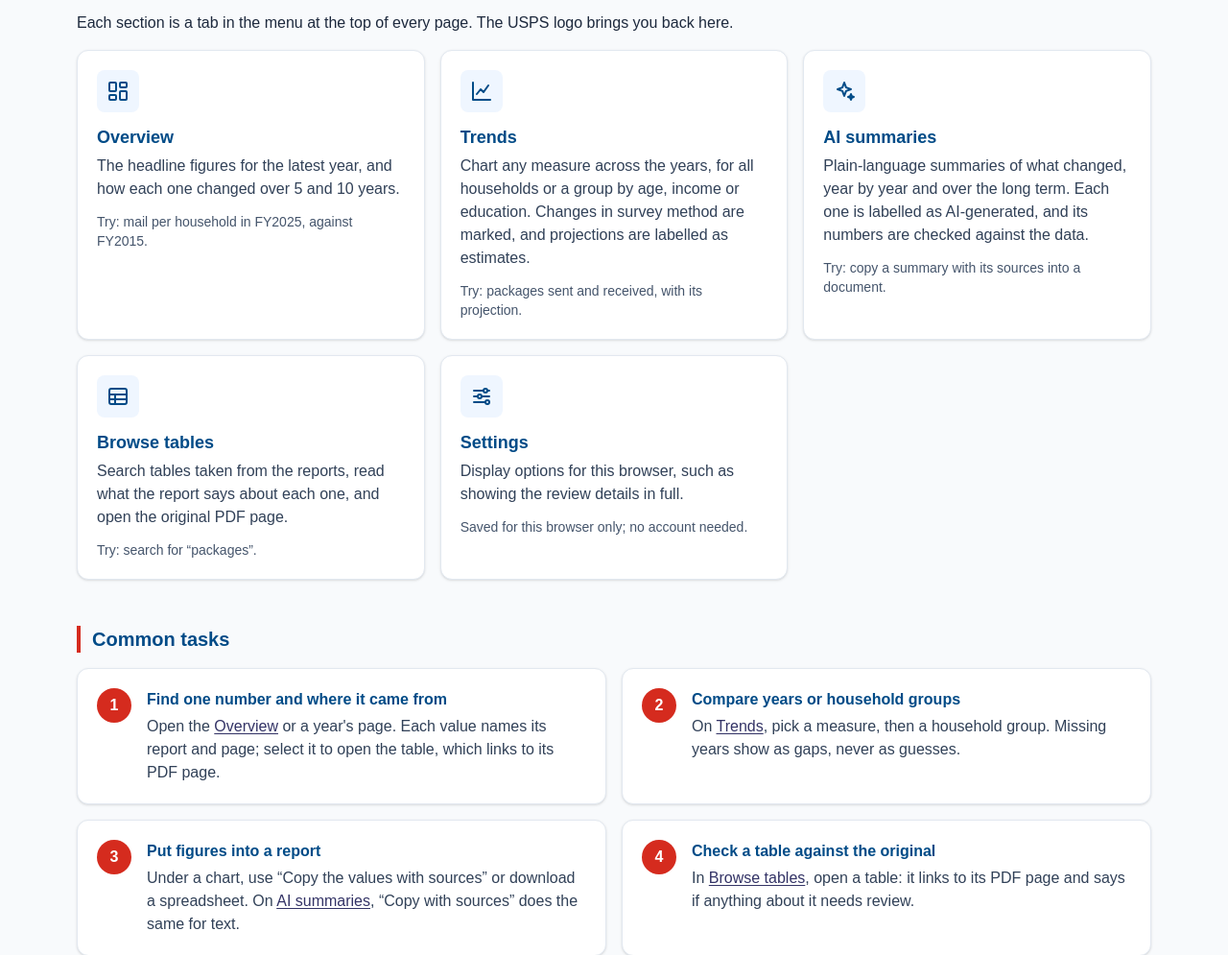
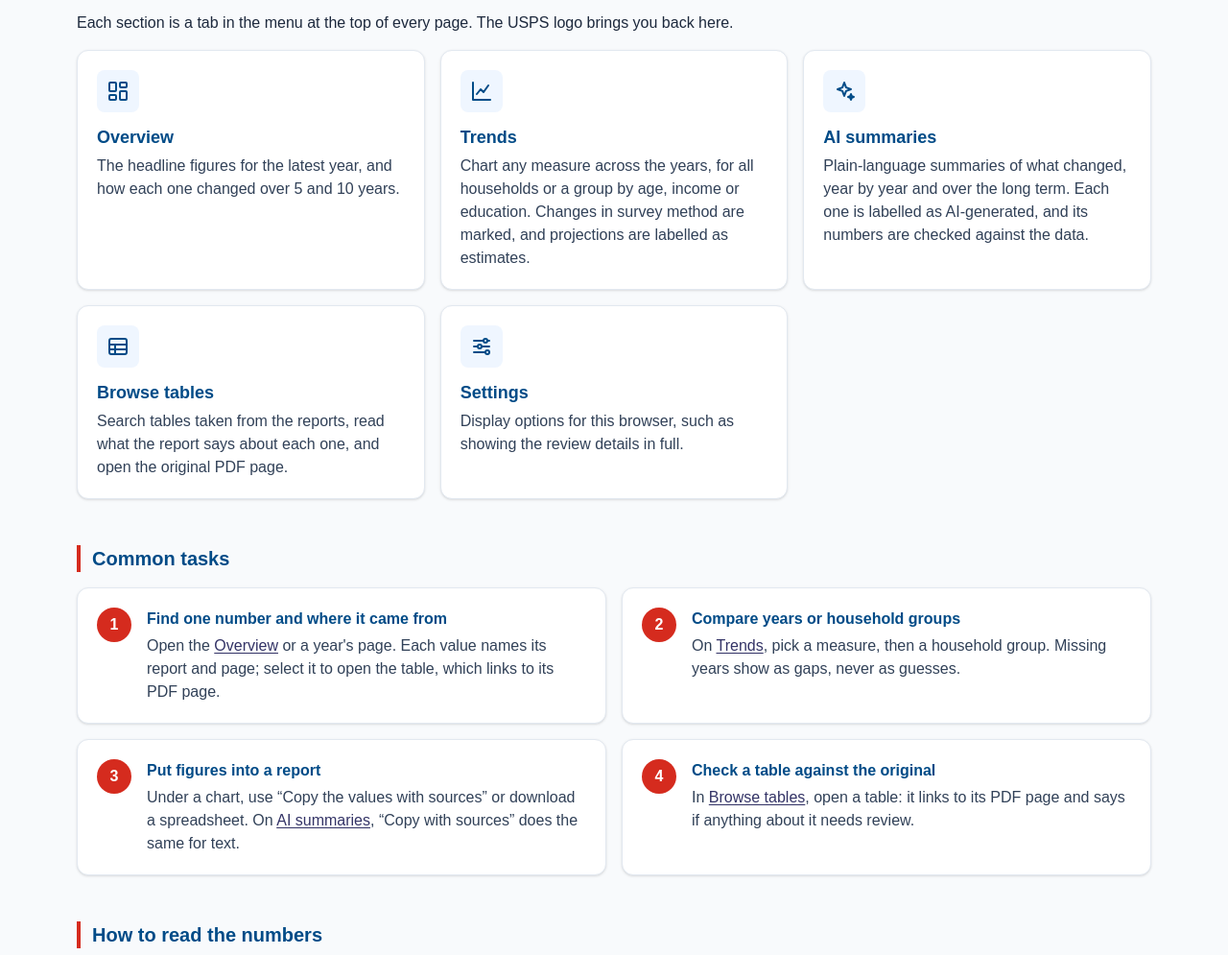
Before and after one commit to jarthurj/challengex, a Django app: page /dashboard/welcome/ in a window 1280 px wide. Shown: the part 842-1837 px from the top of the page at 96% size. Run offline with Django 5.2, Linux system fonts and the light colour scheme; data that the repository does not hold is empty.

Commit message:
Welcome page: drop the cards' Try: lines
The six Find your way around cards keep their icon, title and description; the small hint line under each (five Try: suggestions and the Settings note) is gone, with its style.

Co-Authored-By: Claude Opus 5.5 <noreply@anthropic.com>

```diff
--- a/dashboard/templates/dashboard/_head.html
+++ b/dashboard/templates/dashboard/_head.html
@@ -250,7 +250,6 @@
   .tour-card h3 a { @apply text-usps-navy no-underline after:absolute after:inset-0 after:content-[''] focus-visible:outline-none; }
   .tour-card:hover h3 a { @apply underline; }
   .tour-card p { @apply mb-0 text-slate-700; }
-  .tour-card .tour-try { @apply mt-3 text-sm text-slate-600; }
   .icon-badge { @apply flex h-11 w-11 shrink-0 items-center justify-center rounded-lg bg-blue-50 text-usps-navy; }
   .icon-badge svg { @apply h-6 w-6; }
   /* "How to read the numbers": short entries between rules */
--- a/dashboard/templates/dashboard/welcome.html
+++ b/dashboard/templates/dashboard/welcome.html
@@ -49,14 +49,12 @@
                     <span class="icon-badge"><svg aria-hidden="true" focusable="false" viewBox="0 0 24 24" fill="none" stroke="currentColor" stroke-width="2" stroke-linecap="round" stroke-linejoin="round"><rect x="3" y="3" width="7" height="9" rx="1"/><rect x="14" y="3" width="7" height="5" rx="1"/><rect x="14" y="12" width="7" height="9" rx="1"/><rect x="3" y="16" width="7" height="5" rx="1"/></svg></span>
                     <h3><a href="{% url 'dashboard' %}">Overview</a></h3>
                     <p>The headline figures for the latest year, and how each one changed over 5 and 10 years.</p>
-                    <p class="tour-try">Try: mail per household in FY2025, against FY2015.</p>
                 </li>
                 <li class="tour-card">
                     <span class="icon-badge"><svg aria-hidden="true" focusable="false" viewBox="0 0 24 24" fill="none" stroke="currentColor" stroke-width="2" stroke-linecap="round" stroke-linejoin="round"><path d="M3 3v18h18"/><path d="m7 15 4-5 3 3 5-7"/></svg></span>
                     <h3><a href="{% url 'trends' %}">Trends</a></h3>
                     <p>Chart any measure across the years, for all households or a group by age, income or
                         education. Changes in survey method are marked, and projections are labelled as estimates.</p>
-                    <p class="tour-try">Try: packages sent and received, with its projection.</p>
                 </li>
                 {% if years %}{# like the navigation: no data, no "By year" (the year picker would 404) #}
                 <li class="tour-card">
@@ -64,7 +62,6 @@
                     <h3><a href="{% url 'year-detail' years.0 %}">By year</a></h3>
                     <p>Every published value for one fiscal year on a single page, with the breakdowns by household
                         group and a spreadsheet download.</p>
-                    <p class="tour-try">Try: FY2025, the first Household Mail Survey.</p>
                 </li>
                 {% endif %}
                 <li class="tour-card">
@@ -72,20 +69,17 @@
                     <h3><a href="{% url 'ai-summaries' %}">AI summaries</a></h3>
                     <p>Plain-language summaries of what changed, year by year and over the long term. Each one is
                         labelled as AI-generated, and its numbers are checked against the data.</p>
-                    <p class="tour-try">Try: copy a summary with its sources into a document.</p>
                 </li>
                 <li class="tour-card">
                     <span class="icon-badge"><svg aria-hidden="true" focusable="false" viewBox="0 0 24 24" fill="none" stroke="currentColor" stroke-width="2" stroke-linecap="round" stroke-linejoin="round"><rect x="3" y="4" width="18" height="16" rx="2"/><path d="M3 10h18M3 15h18M9 10v10"/></svg></span>
                     <h3><a href="{% url 'table-list' %}">Browse tables</a></h3>
                     <p>Search {% if facts.tables != "0" %}all {{ facts.tables }} {% endif %}tables taken from the
                         reports, read what the report says about each one, and open the original PDF page.</p>
-                    <p class="tour-try">Try: search for &ldquo;packages&rdquo;.</p>
                 </li>
                 <li class="tour-card">
                     <span class="icon-badge"><svg aria-hidden="true" focusable="false" viewBox="0 0 24 24" fill="none" stroke="currentColor" stroke-width="2" stroke-linecap="round" stroke-linejoin="round"><path d="M4 6h10M18 6h2M4 12h4M12 12h8M4 18h12M20 18h0"/><circle cx="16" cy="6" r="2"/><circle cx="10" cy="12" r="2"/><circle cx="18" cy="18" r="2"/></svg></span>
                     <h3><a href="{% url 'settings' %}">Settings</a></h3>
                     <p>Display options for this browser, such as showing the review details in full.</p>
-                    <p class="tour-try">Saved for this browser only; no account needed.</p>
                 </li>
             </ul>
         </section>
--- a/dashboard/test_welcome.py
+++ b/dashboard/test_welcome.py
@@ -48,7 +48,8 @@ class WelcomePageTests(TestCase):
         tour = page[page.index('<ul class="tour">'):page.index("</ul>", page.index('<ul class="tour">'))]
         self.assertEqual(tour.count('<li class="tour-card">'), 6)
         self.assertEqual(tour.count('<svg aria-hidden="true" focusable="false"'), 6)   # icons are decoration
-        self.assertEqual(tour.count('class="tour-try"'), 6)
+        self.assertNotIn("tour-try", tour)            # the team removed the cards' "Try: ..." lines
+        self.assertNotIn("Try:", tour)
         main = page[page.index('<main id="main">'):page.index("</main>")]
         self.assertEqual(main.count("<svg"), 6)                                        # none elsewhere
 
```
Also changed, not shown: CLAUDE.md (+1 -1 lines).
